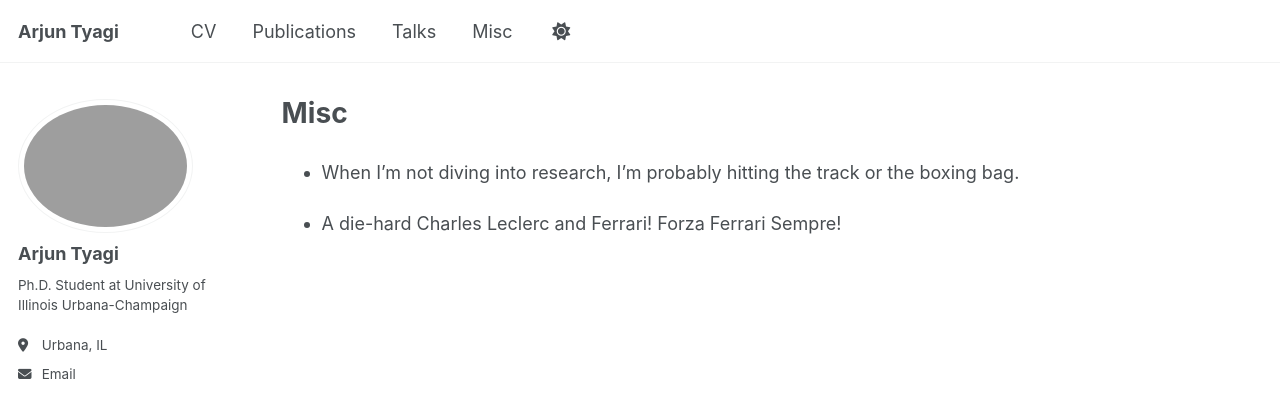
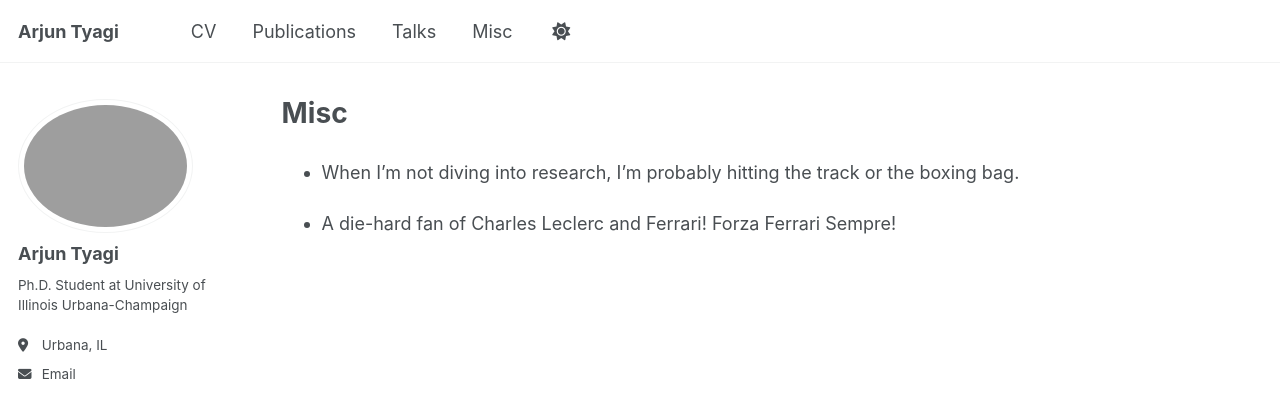
Before and after one commit to ArjunTyagi25/ArjunTyagi25.github.io, a Jekyll site: the page built from misc/index.md, in a window 1280 px wide. Shown: the top 398 px of the page. Built offline with Jekyll 4.4.1, drawn with Linux system fonts in a browser that asks for light colours; some web fonts are replaced; a script that is not in the unit is left out.

Commit message:
fixed typo

```diff
--- a/misc/index.md
+++ b/misc/index.md
@@ -4,4 +4,4 @@ title: "Misc"
 
 - When I’m not diving into research, I’m probably hitting the track or the boxing bag.
 
-- A die-hard Charles Leclerc and Ferrari! Forza Ferrari Sempre!
+- A die-hard fan of Charles Leclerc and Ferrari! Forza Ferrari Sempre!
```
